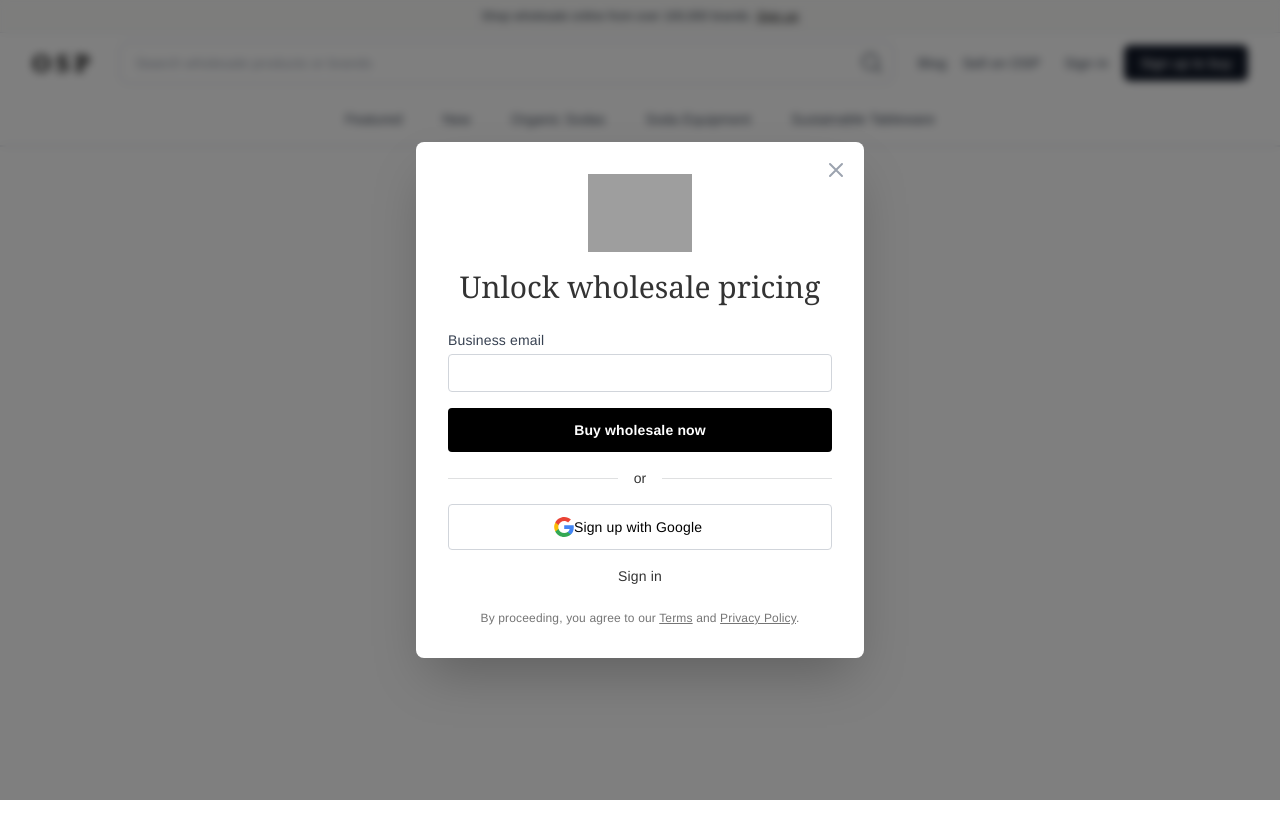
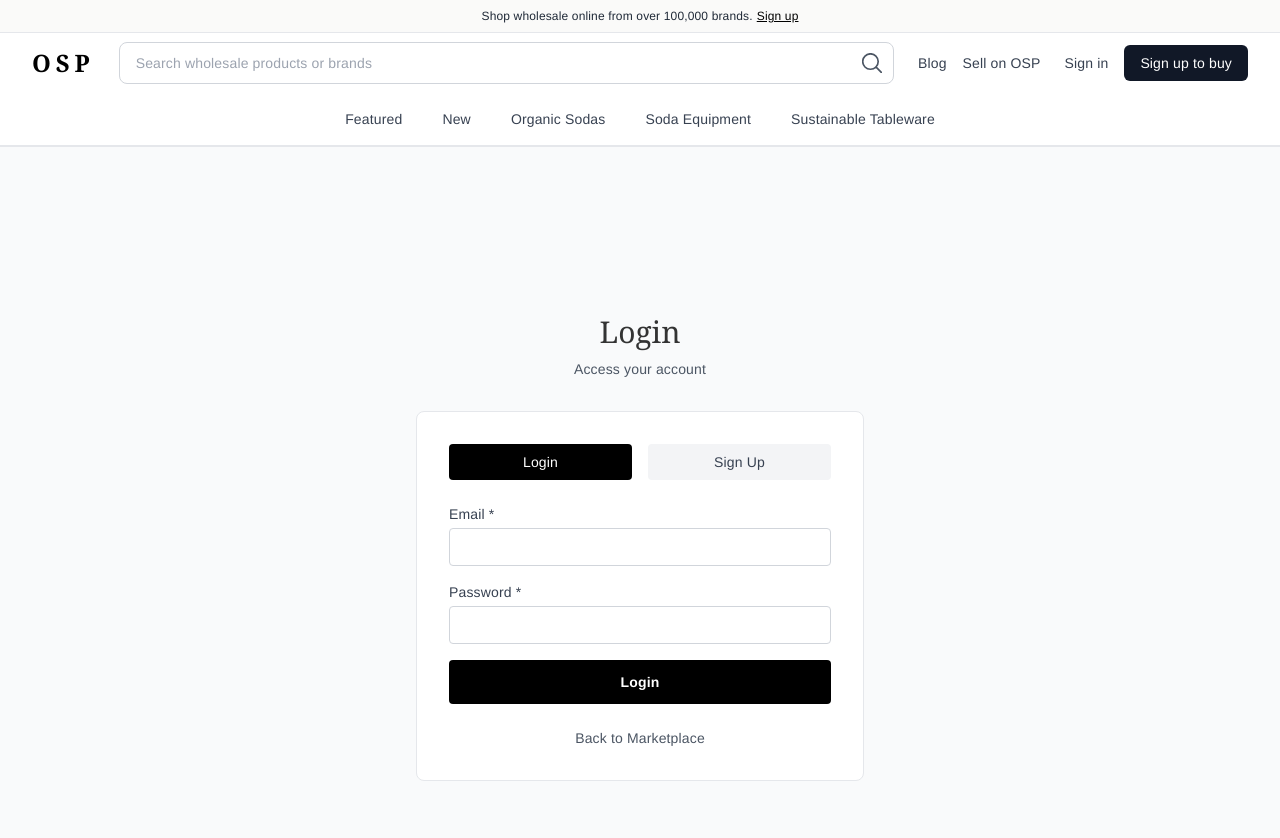
Before and after one commit to ovsharam/OSP-dash, a Next.js app: page /login in a window 1280 px wide. Shown: the top 838 px of the page. Before the commit the page ends 800 px from the top, so only its background shows below. Built offline with nearby package versions, Linux system fonts and the light colour scheme; grey boxes are pictures that could not be loaded.

Commit message:
Revert login page to old version with full page form

```diff
--- a/app/login/page.tsx
+++ b/app/login/page.tsx
@@ -1,26 +1,123 @@
 "use client";
 
-import { useState, useEffect } from "react";
-import { useRouter, useSearchParams } from "next/navigation";
-import SignupModal from "@/components/SignupModal";
+import { useState } from "react";
+import { useRouter } from "next/navigation";
+import { useAuth } from "@/contexts/AuthContext";
+import Link from "next/link";
 
 export default function LoginPage() {
   const router = useRouter();
-  const searchParams = useSearchParams();
-  const [showSignupModal, setShowSignupModal] = useState(true);
+  const { login, signup } = useAuth();
+  const [isLogin, setIsLogin] = useState(true);
+  const [email, setEmail] = useState("");
+  const [password, setPassword] = useState("");
+  const [name, setName] = useState("");
+  const [businessName, setBusinessName] = useState("");
 
-  useEffect(() => {
-    // Show signup modal if signIn query param is not present (default to signup)
-    const signIn = searchParams?.get("signIn");
-    if (signIn) {
-      setShowSignupModal(false);
+  const handleSubmit = async (e: React.FormEvent) => {
+    e.preventDefault();
+    if (isLogin) {
+      await login(email, password);
+    } else {
+      await signup(email, password, name, businessName);
     }
-  }, [searchParams]);
+    router.push("/browse");
+  };
 
   return (
-    <SignupModal
-      isOpen={showSignupModal}
-      onClose={() => router.push("/browse")}
-    />
+    <div className="min-h-screen bg-gray-50 flex items-center justify-center py-12 px-4 sm:px-6 lg:px-8">
+      <div className="max-w-md w-full">
+        <div className="text-center mb-8">
+          <h1 className="text-3xl font-bold text-black mb-2">
+            {isLogin ? "Login" : "Sign Up"}
+          </h1>
+          <p className="text-gray-600">Access your account</p>
+        </div>
+        <div className="bg-white border border-gray-200 rounded-lg p-8">
+          <div className="flex space-x-4 mb-6">
+            <button
+              onClick={() => setIsLogin(true)}
+              className={`flex-1 py-2 rounded font-medium ${
+                isLogin
+                  ? "bg-black text-white"
+                  : "bg-gray-100 text-gray-700 hover:bg-gray-200"
+              }`}
+            >
+              Login
+            </button>
+            <button
+              onClick={() => setIsLogin(false)}
+              className={`flex-1 py-2 rounded font-medium ${
+                !isLogin
+                  ? "bg-black text-white"
+                  : "bg-gray-100 text-gray-700 hover:bg-gray-200"
+              }`}
+            >
+              Sign Up
+            </button>
+          </div>
+          <form onSubmit={handleSubmit} className="space-y-4">
+            {!isLogin && (
+              <>
+                <div>
+                  <label className="block text-sm font-medium text-gray-700 mb-1">
+                    Full Name *
+                  </label>
+                  <input
+                    type="text"
+                    value={name}
+                    onChange={(e) => setName(e.target.value)}
+                    required
+                    className="w-full border border-gray-300 rounded px-3 py-2 focus:outline-none focus:ring-2 focus:ring-black text-black"
+                  />
+                </div>
+                <div>
+                  <label className="block text-sm font-medium text-gray-700 mb-1">
+                    Business Name
+                  </label>
+                  <input
+                    type="text"
+                    value={businessName}
+                    onChange={(e) => setBusinessName(e.target.value)}
+                    className="w-full border border-gray-300 rounded px-3 py-2 focus:outline-none focus:ring-2 focus:ring-black text-black"
+                  />
+                </div>
+              </>
+            )}
+            <div>
+              <label className="block text-sm font-medium text-gray-700 mb-1">Email *</label>
+              <input
+                type="email"
+                value={email}
+                onChange={(e) => setEmail(e.target.value)}
+                required
+                className="w-full border border-gray-300 rounded px-3 py-2 focus:outline-none focus:ring-2 focus:ring-black"
+              />
+            </div>
+            <div>
+              <label className="block text-sm font-medium text-gray-700 mb-1">Password *</label>
+              <input
+                type="password"
+                value={password}
+                onChange={(e) => setPassword(e.target.value)}
+                required
+                className="w-full border border-gray-300 rounded px-3 py-2 focus:outline-none focus:ring-2 focus:ring-black"
+              />
+            </div>
+            <button
+              type="submit"
+              className="w-full bg-black text-white py-3 rounded font-semibold hover:bg-gray-800 transition-colors"
+            >
+              {isLogin ? "Login" : "Sign Up"}
+            </button>
+          </form>
+          <div className="mt-6 text-center">
+            <Link href="/browse" className="text-sm text-gray-600 hover:text-black">
+              Back to Marketplace
+            </Link>
+          </div>
+        </div>
+      </div>
+    </div>
   );
 }
```
